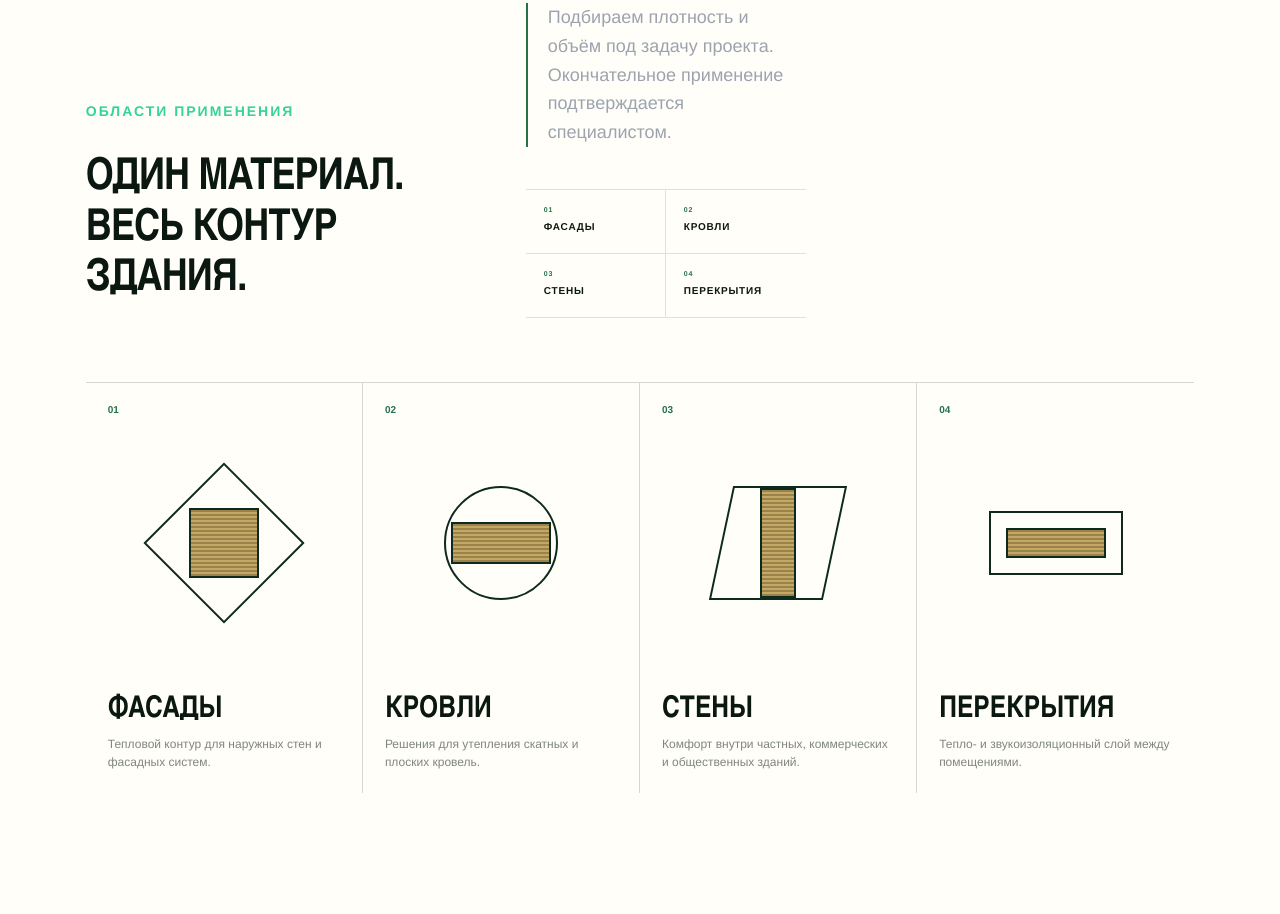
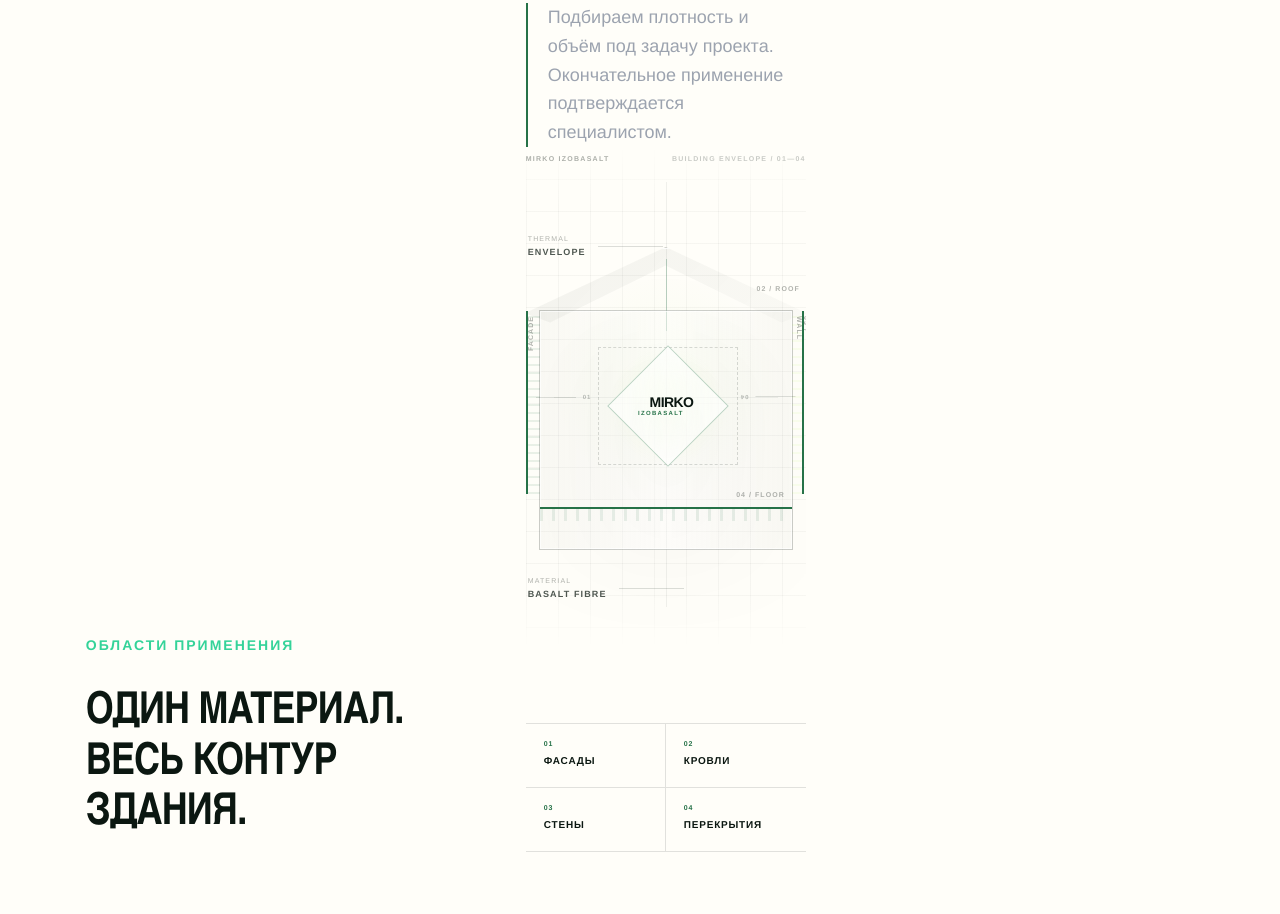
Before and after one commit to aminjanov701/Mirko, a plain HTML site: page index.html in a window 1280 px wide. Shown: the part 5440-6354 px from the top of the page. Drawn offline with nearby package versions, Linux system fonts and the light colour scheme.

Commit message:
Update index.html

```diff
--- a/index.html
+++ b/index.html
@@ -237,7 +237,73 @@
   Подбираем плотность и объём под задачу проекта.
   Окончательное применение подтверждается специалистом.
 </p>
+<div class="applications-building-diagram">
 
+  <div class="diagram-tech-top">
+    <span>MIRKO IZOBASALT</span>
+    <span>BUILDING ENVELOPE / 01—04</span>
+  </div>
+
+  <div class="diagram-axis-x"></div>
+  <div class="diagram-axis-y"></div>
+
+  <div class="diagram-building">
+
+    <!-- Roof -->
+    <div class="diagram-roof diagram-zone" data-zone="roof">
+      <div class="roof-plane"></div>
+      <span class="diagram-zone-label">02 / ROOF</span>
+    </div>
+
+    <!-- Building body -->
+    <div class="diagram-body">
+
+      <!-- Facade -->
+      <div class="diagram-facade diagram-zone" data-zone="facade">
+        <span class="diagram-zone-label">01 / FACADE</span>
+      </div>
+
+      <!-- Interior -->
+      <div class="diagram-interior">
+        <div class="diagram-core">
+          <span>MIRKO</span>
+          <small>IZOBASALT</small>
+        </div>
+      </div>
+
+      <!-- Wall -->
+      <div class="diagram-wall diagram-zone" data-zone="wall">
+        <span class="diagram-zone-label">03 / WALL</span>
+      </div>
+
+      <!-- Floor -->
+      <div class="diagram-floor diagram-zone" data-zone="floor">
+        <span class="diagram-zone-label">04 / FLOOR</span>
+      </div>
+
+    </div>
+
+  </div>
+
+  <div class="diagram-callout diagram-callout-top">
+    <span>THERMAL</span>
+    <strong>ENVELOPE</strong>
+  </div>
+
+  <div class="diagram-callout diagram-callout-bottom">
+    <span>MATERIAL</span>
+    <strong>BASALT FIBRE</strong>
+  </div>
+
+  <div class="diagram-dimension dimension-left">
+    <span>01</span>
+  </div>
+
+  <div class="diagram-dimension dimension-right">
+    <span>04</span>
+  </div>
+
+</div>
   <div class="applications-heading-meta">
     <div>
       <span>01</span>
```
